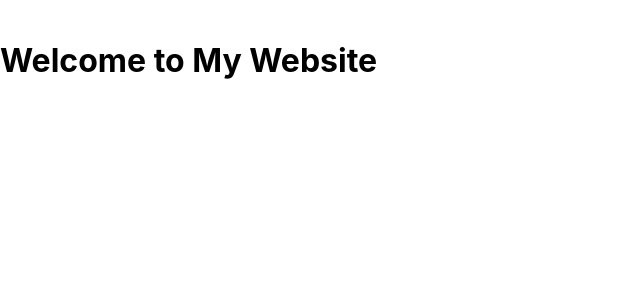
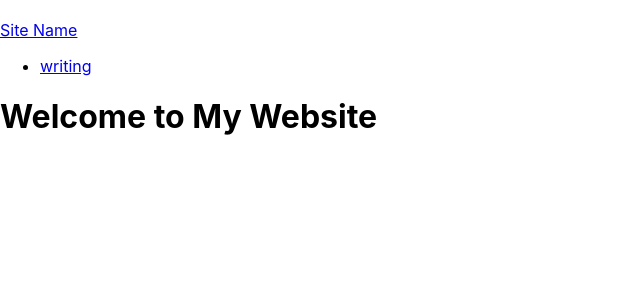
Before and after one commit to khtarnas/Anticipating_Novelty, a React (Create React App) app in the folder client/: page / in a window 1280 px wide. Shown: the top 300 px of the page, without its empty margins (0-640 px from the left). Built offline with nearby package versions, Linux system fonts and the light colour scheme.

Commit message:
starter navbar added

```diff
--- a/client/src/App.js
+++ b/client/src/App.js
@@ -15,7 +15,6 @@ function App() {
         <br />
         <Routes>
           <Route
-            exact
             path="/"
             element={<Home />}
           />
--- a/client/src/components/home.js
+++ b/client/src/components/home.js
@@ -1,4 +1,6 @@
 // import React, { useEffect, useState } from 'react';
+
+import Navbar from "./navbar";
 
 
 
@@ -17,9 +19,10 @@ function Home() {
   // }, [])
 
   return (
+
     <div>
+        <Navbar />
         <h1>Welcome to My Website</h1>
-        {/* <a href="http://localhost:3000/writing">Writings</a> */}
       {/* {(typeof backendData.sampleList === 'undefined') ? (
         <p>Loading...</p>
       ) : (
--- /dev/null
+++ b/client/src/components/navbar.js
@@ -0,0 +1,17 @@
+function Navbar() {
+    return (
+        <div>
+            <nav className="nav">
+                <a href="/" className="site-title">Site Name</a>
+            </nav>
+            <ul>
+                <li>
+                    <a href="/writing">writing</a>
+                </li>
+
+            </ul>
+        </div>
+    )
+}
+
+export default Navbar;
```
Also changed, not shown: 1 other file (tests, documents, lock files or other folders).
